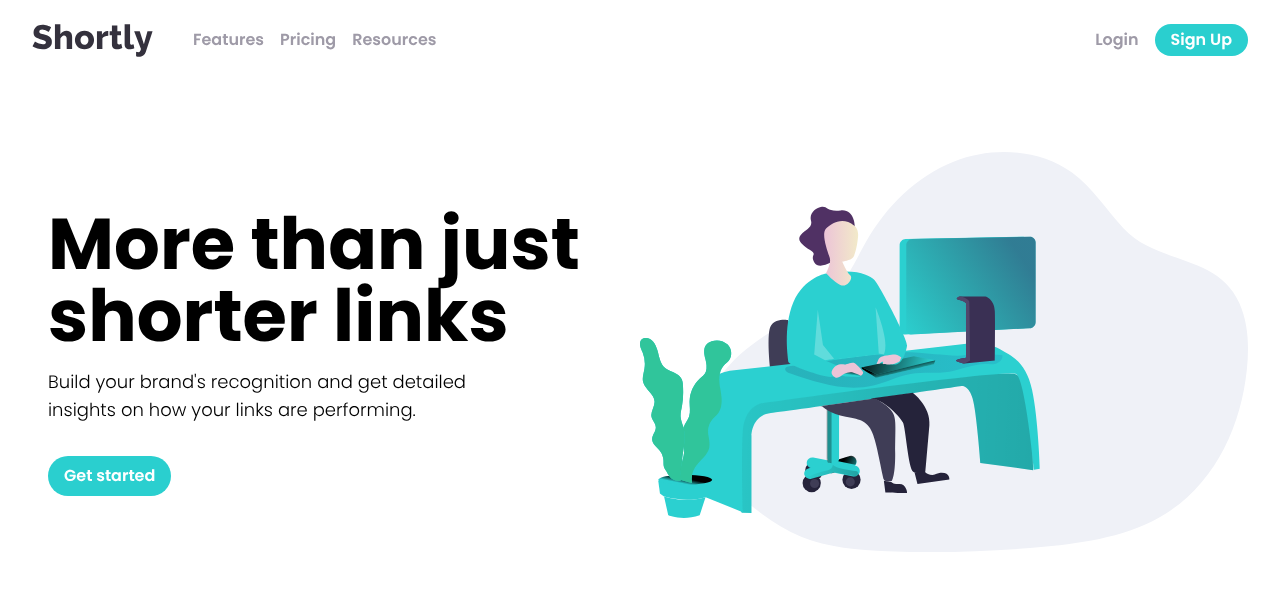
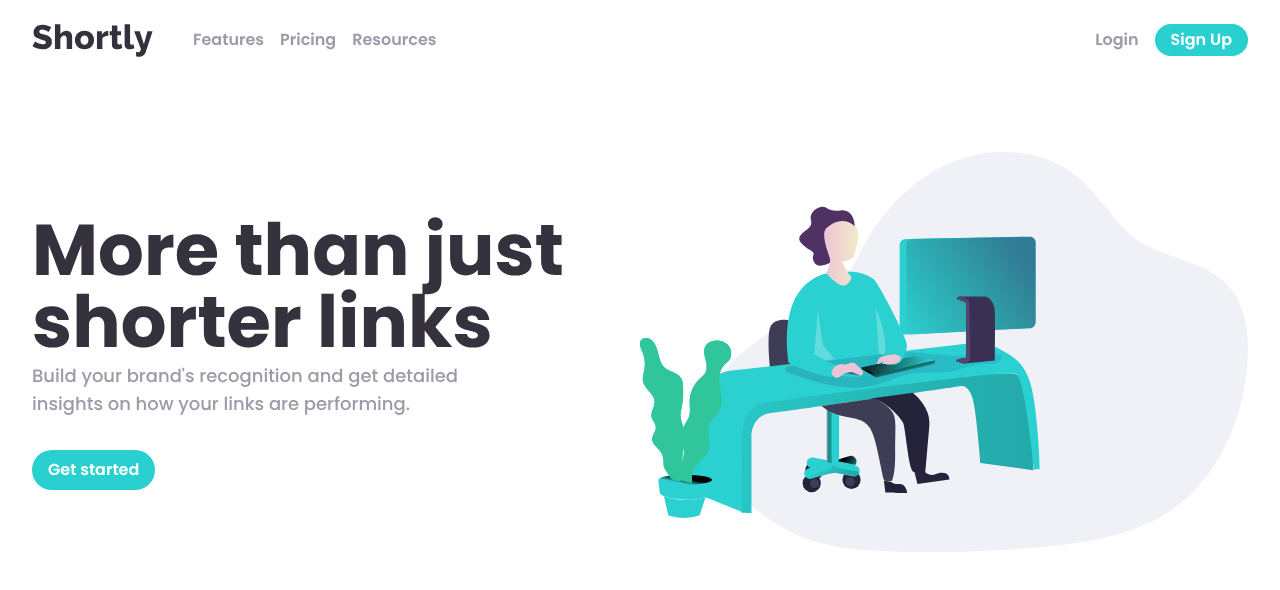
Before and after one commit to Rowada/shortly-landing-page, a React (Vite) app: page / in a window 1280 px wide. Shown: the top 590 px of the page. Built offline with nearby package versions, Linux system fonts and the light colour scheme.

Commit message:
style: update hero banner

```diff
--- a/src/components/Header/Hero.jsx
+++ b/src/components/Header/Hero.jsx
@@ -8,14 +8,20 @@
     <Section>
       <section>
         <div className="mx-auto grid gap-6 py-8 lg:grid-cols-12 lg:gap-8 lg:py-16 xl:gap-0">
-          <div className="lg:order-last lg:col-span-6">
-            <img src={banner} alt="illustration" />
+          <div className="mx-auto place-self-end lg:order-last lg:col-span-6">
+            <img
+              className="w-96 md:w-[500px] lg:w-full"
+              src={banner}
+              alt="illustration"
+            />
           </div>
-          <div className="place-self-center text-center md:text-start lg:order-first lg:col-span-6">
-            <h1 className="mb-4 max-w-xl text-4xl font-bold leading-none  md:text-5xl xl:text-7xl ">
-              More than just shorter links
+          <div className="place-self-center text-center md:text-start lg:order-first lg:col-span-6 lg:justify-self-start">
+            <h1 className="mb-1 text-4xl font-bold text-text sm:max-w-md md:text-5xl xl:max-w-xl xl:text-7xl ">
+              More than just
+              <br />
+              shorter links
             </h1>
-            <p className="mb-6 max-w-md font-light md:text-base lg:mb-8 lg:text-lg">
+            <p className="max-w-md font-medium text-accent md:text-base lg:mb-8 lg:text-lg">
               Build your brand's recognition and get detailed insights on how
               your links are performing.
             </p>
```
